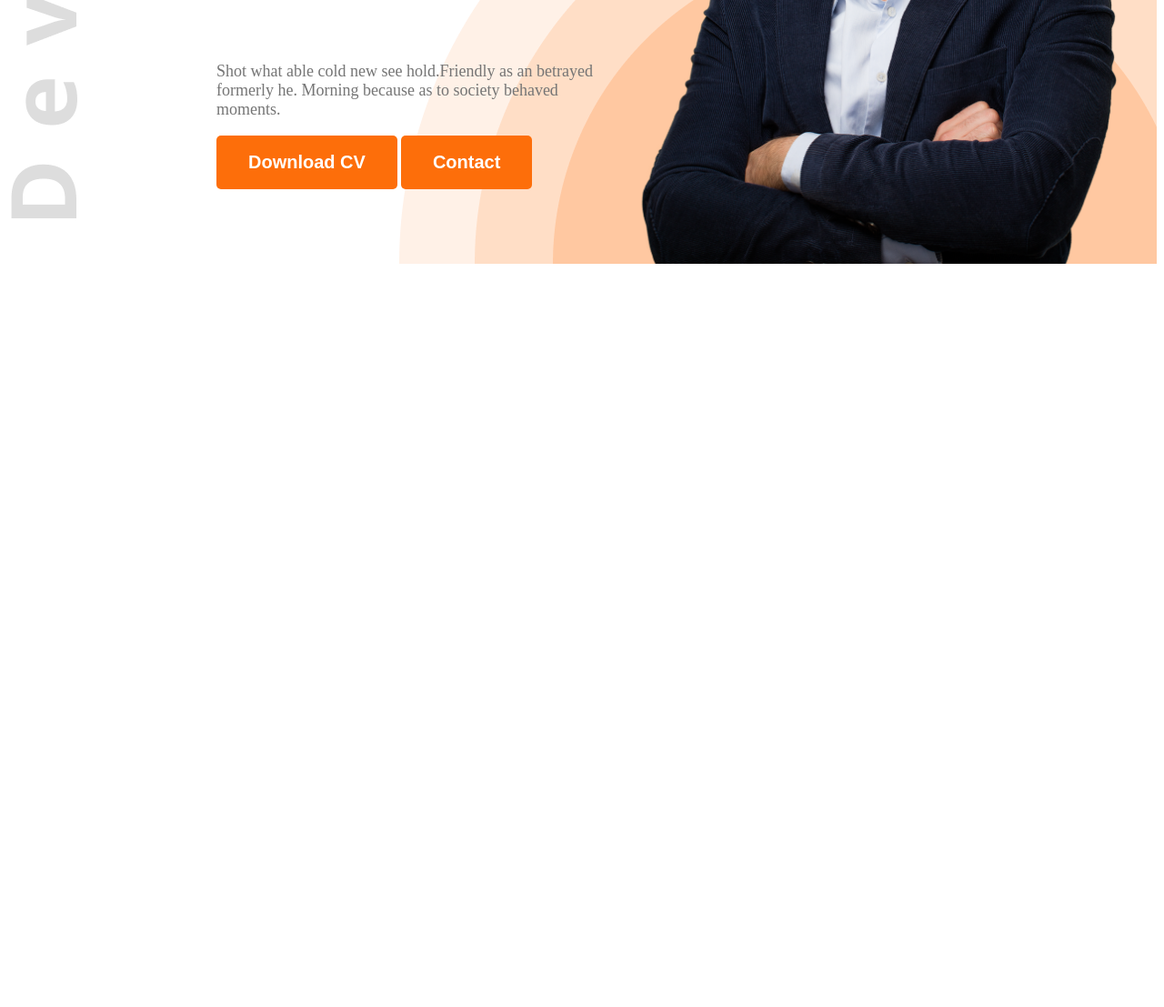
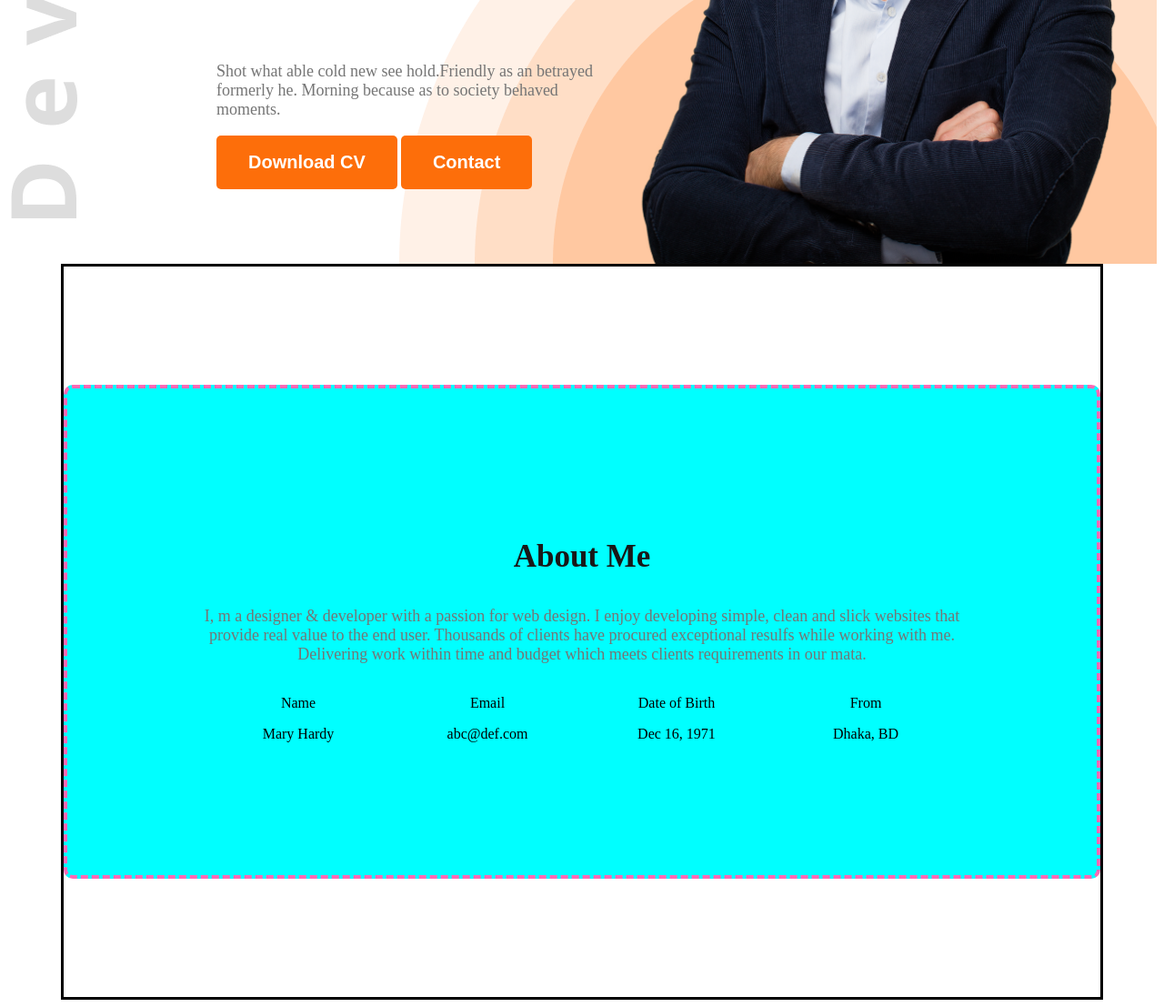
Before and after one commit to tarikul1998/developer-portfolio, a plain HTML site: page index.html in a window 1280 px wide. Shown: the part 531-1638 px from the top of the page at 91% size. Before the commit the page ends 829 px from the top, so only its background shows below. Drawn offline with Linux system fonts and the light colour scheme.

Commit message:
main about section is done using grid

```diff
--- a/index.html
+++ b/index.html
@@ -11,8 +11,8 @@
         <nav>
             <h3 class="nav-title">Ma<span class="orange">r</span>y</h3>
             <ul>
-              <li><a class="light-black" href="">Portfolio</a></li>
-              <li><a class="light-black" href="">Blog</a></li>
+              <li><a class="gray" href="">Portfolio</a></li>
+              <li><a class="gray" href="">Blog</a></li>
               <li><a href=""><button class="btn-orange">Hire Me</button></a></li>
             </ul>
         </nav>
@@ -31,9 +31,35 @@
 
     </header>
 
-    <main>
-
-    </main>
+<main>
+<section class="about main-bg">
+            <h3 class="section-title">About Me</h3>
+            <p class="section-description">
+                I, m a designer & developer with a passion for web design. I enjoy developing simple, clean and slick
+                websites that provide real value to the end user. Thousands of clients have procured exceptional resulfs
+                while working with me. Delivering work within time and budget which meets clients requirements in our
+                mata.
+            </p>
+            <div class="about-items">
+                <div class="about-item">
+                    <p class="item-title">Name</p>
+                    <p class="item-description">Mary Hardy</p>
+                </div>
+                <div class="about-item">
+                    <p class="item-title">Email</p>
+                    <p class="item-description">abc@def.com</p>
+                </div>
+                <div class="about-item">
+                    <p class="item-title">Date of Birth</p>
+                    <p class="item-description">Dec 16, 1971</p>
+                </div>
+                <div class="about-item">
+                    <p class="item-title">From</p>
+                    <p class="item-description">Dhaka, BD</p>
+                </div>
+            </div>
+    </section>
+</main>
 
     <footer>
 
--- a/styles/style.css
+++ b/styles/style.css
@@ -2,9 +2,11 @@
 .orange {
   color: #fd6e0a;
 }
-.light-black {
+
+.gray{
   color: #474747;
 }
+
 .btn-orange {
   background-color: #fd6e0a;
   font-weight: 700;
@@ -14,6 +16,11 @@
   padding: 18px 35px;
   border-radius: 5px;
 }
+
+.text-center{
+  text-align: center;
+}
+
 
 /* nav related styles */
 nav {
@@ -70,3 +77,45 @@ nav ul {
     background-repeat: no-repeat;
     background-position: top left, bottom right;
 }
+
+
+/* main section starts here */
+.section-title{
+  font-size: 35px;
+  font-weight: bold;
+  color: #181818;
+}
+
+.section-description{
+  font-size: 18px;
+  color: #757575;
+}
+
+main{
+  max-width: 1140px;
+  margin: 0 auto;
+  border: 3px solid black;
+}
+
+.main-bg{
+  background-color: cyan;
+}
+
+main section{
+  margin-top: 130px;
+  margin-bottom: 130px;
+}
+
+/* about styles */
+.about{
+  border-radius: 10px;
+  padding: 130px 150px;
+  text-align: center;
+  border: 4px dashed hotpink;
+
+}
+.about-items{
+  display: grid;
+  grid-template-columns: repeat(4, 1fr);
+
+}
```
